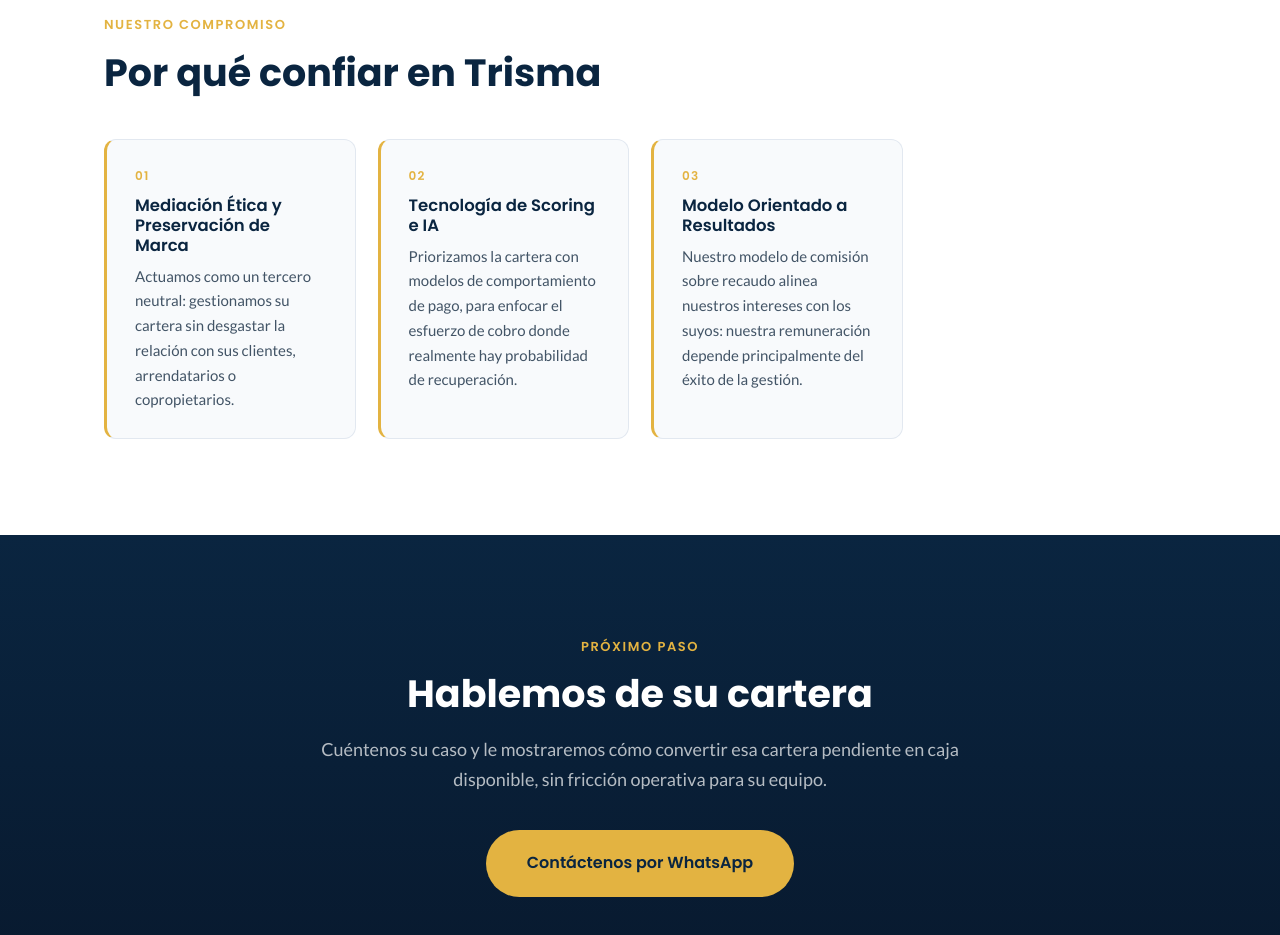
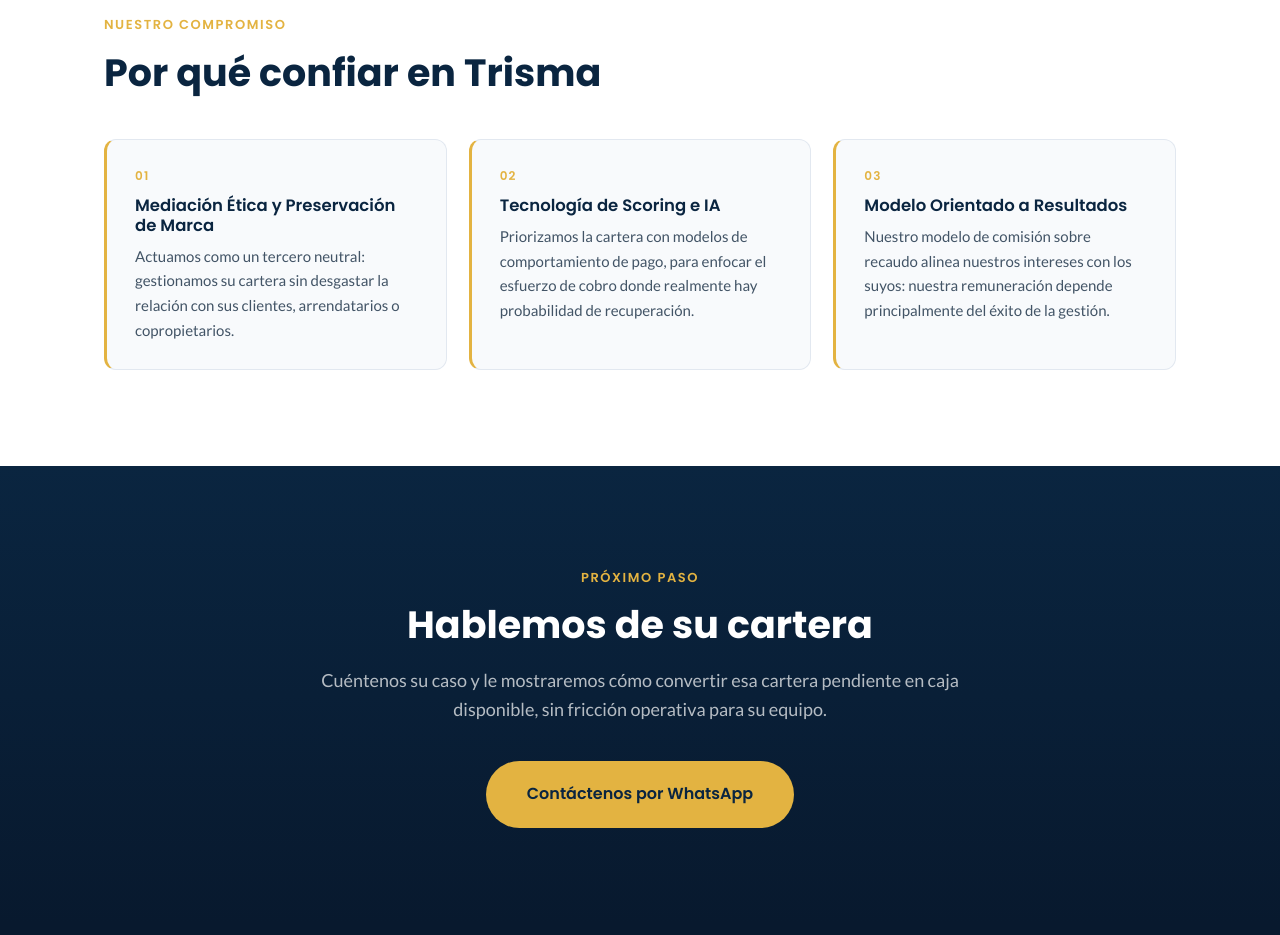
Before and after one commit to cmagno18/TrismaProposals, a website: page index.html in a window 1280 px wide. Shown: the part 3180-4115 px from the top of the page. Drawn offline with Linux system fonts and the light colour scheme.

Commit message:
Corrige el ancho de las tarjetas de Por qué confiar en Trisma

```diff
--- a/index.html
+++ b/index.html
@@ -344,7 +344,11 @@
   .trust{background:var(--white);}
   .trust-grid{
     display:grid;
-    grid-template-columns:repeat(auto-fill, minmax(240px, 1fr));
+    /* Siempre son exactamente 3 tarjetas: columnas fijas para que se
+       repartan el ancho completo de la fila en vez de dejar una
+       columna vacía "fantasma" (lo que las hacía ver más angostas
+       que las de otras secciones con auto-fill). */
+    grid-template-columns:repeat(3, 1fr);
     gap:22px;
     margin-top:44px;
   }
@@ -437,6 +441,9 @@
   .site-footer .meta a{color:var(--white-70); text-decoration:none;}
   .site-footer .meta a:hover{color:var(--gold);}
 
+  @media (max-width:760px){
+    .trust-grid{grid-template-columns:1fr;}
+  }
   @media (max-width:640px){
     section{padding:64px 0;}
   }
```
